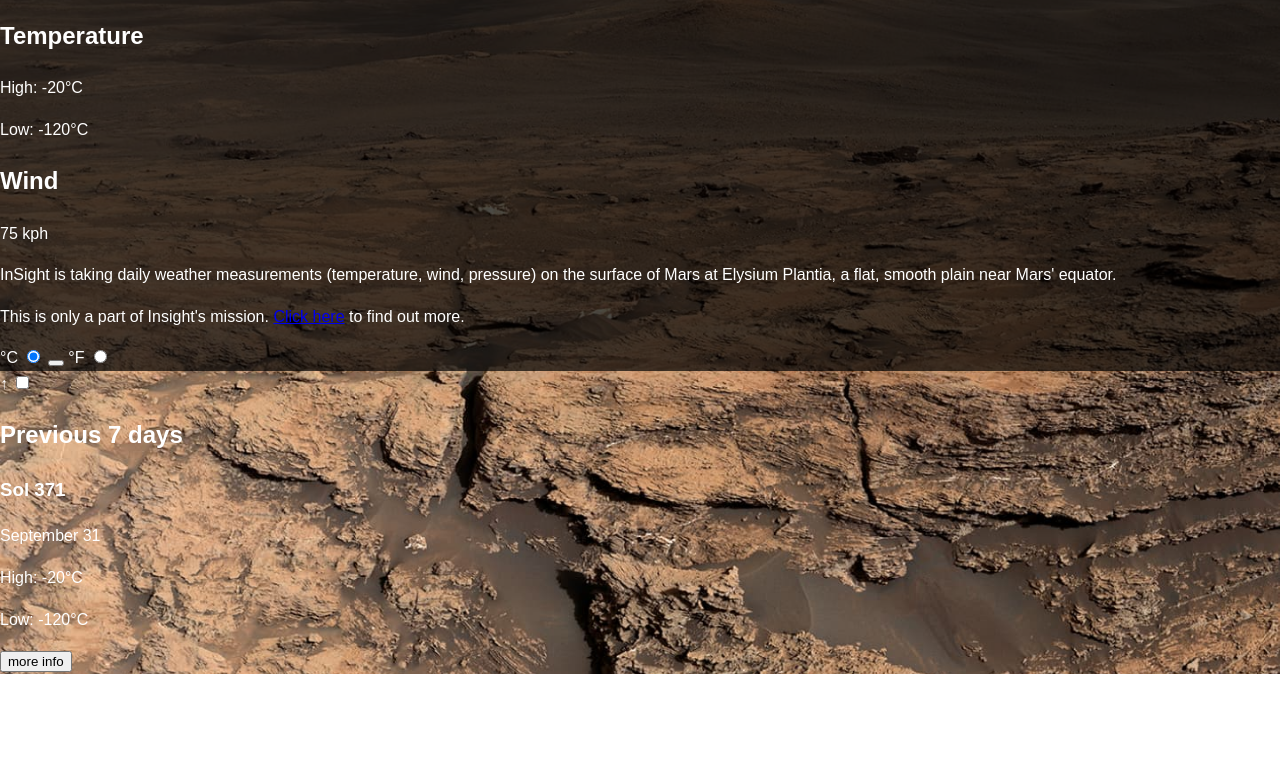
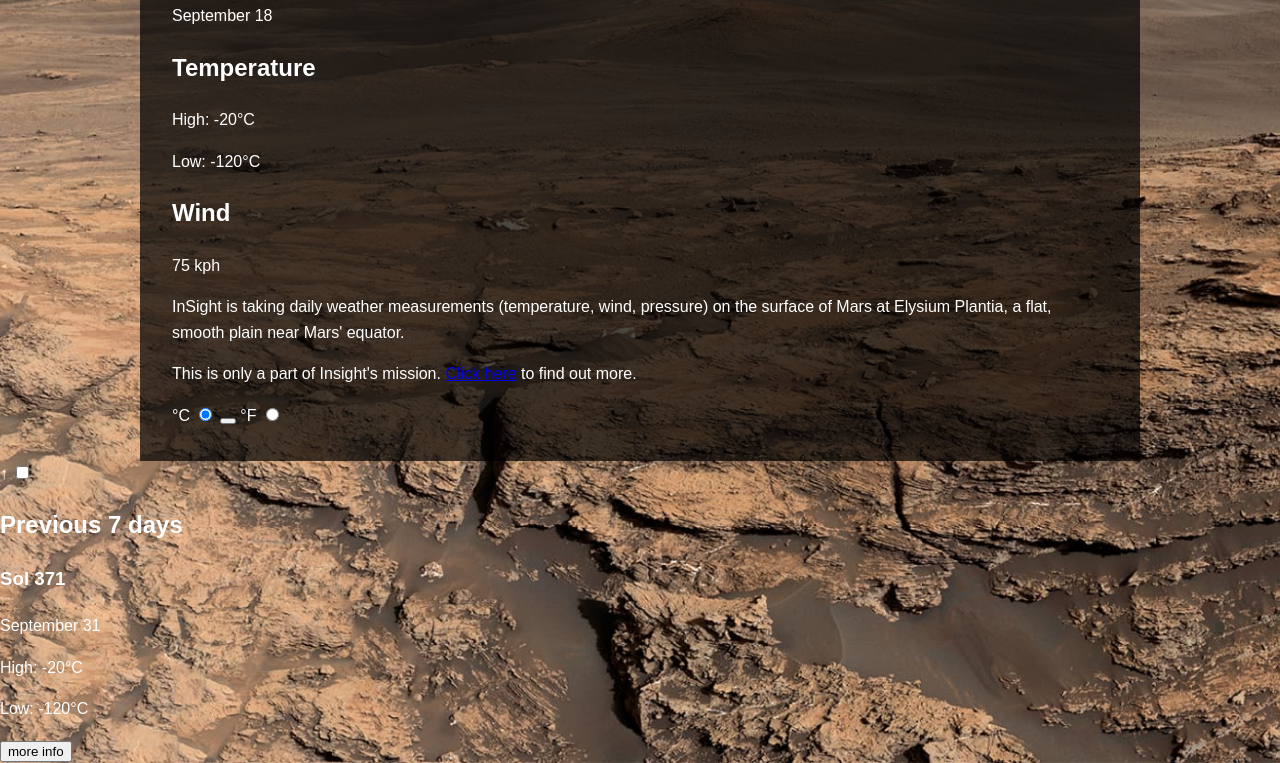
Before and after one commit to Adithya2018/Mars-Weather-App, a website: page index.html in a window 1280 px wide. Shown: the part 181-944 px from the top of the page. Before the commit the page ends 855 px from the top, so only its background shows below. Drawn offline with nearby package versions, Linux system fonts and the light colour scheme; files that its build step writes are made by us from their sources; a web font is replaced by a local one.

Commit message:
Update main.scss

```diff
--- a/sass/main.scss
+++ b/sass/main.scss
@@ -44,4 +44,7 @@ body {
 
 .mars-current-weather{
     background: rgba($color: #000000, $alpha: 0.7);
+    padding: 2em;
+    max-width: 1000px;
+    margin: 0 auto;
 }
```
